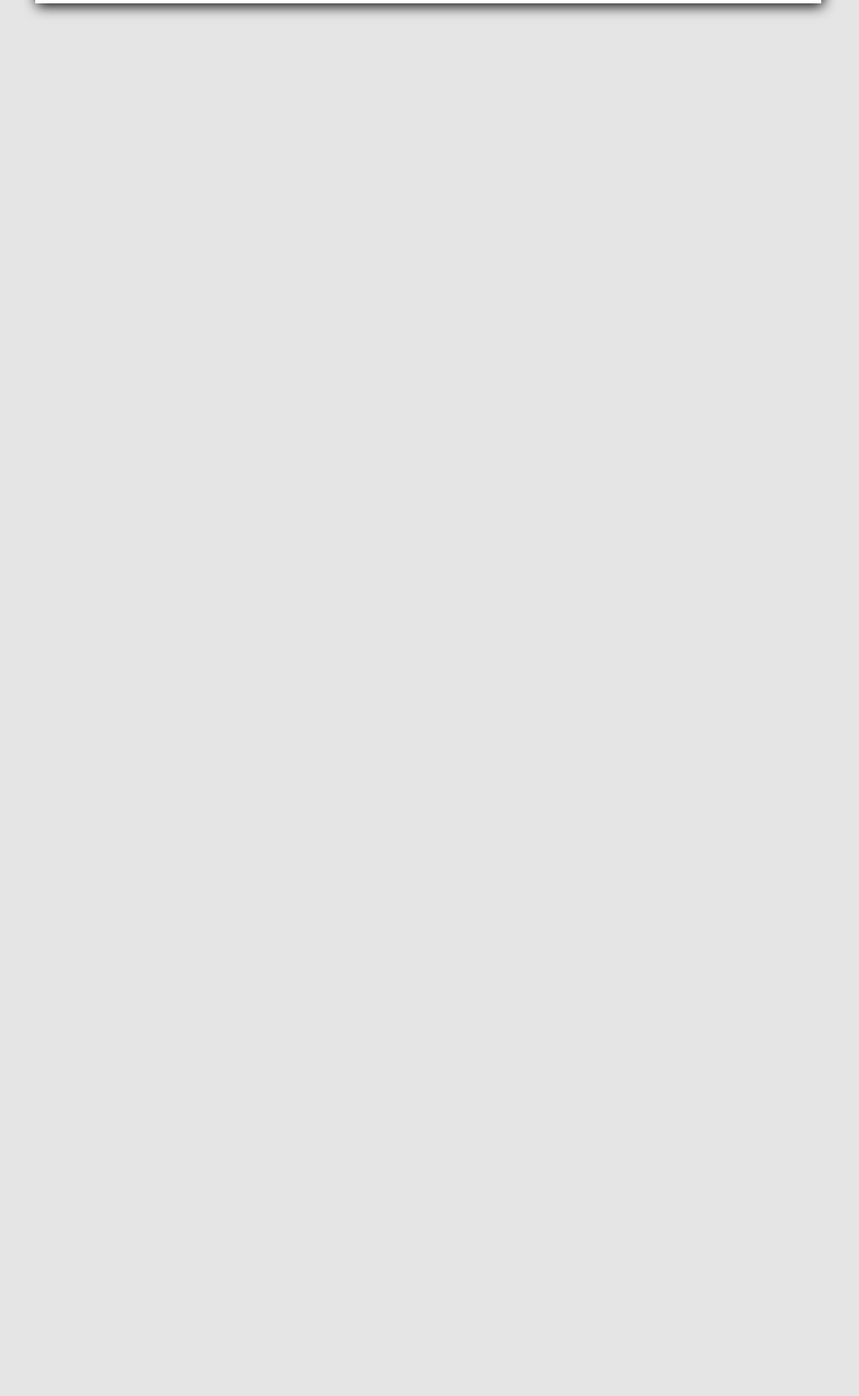
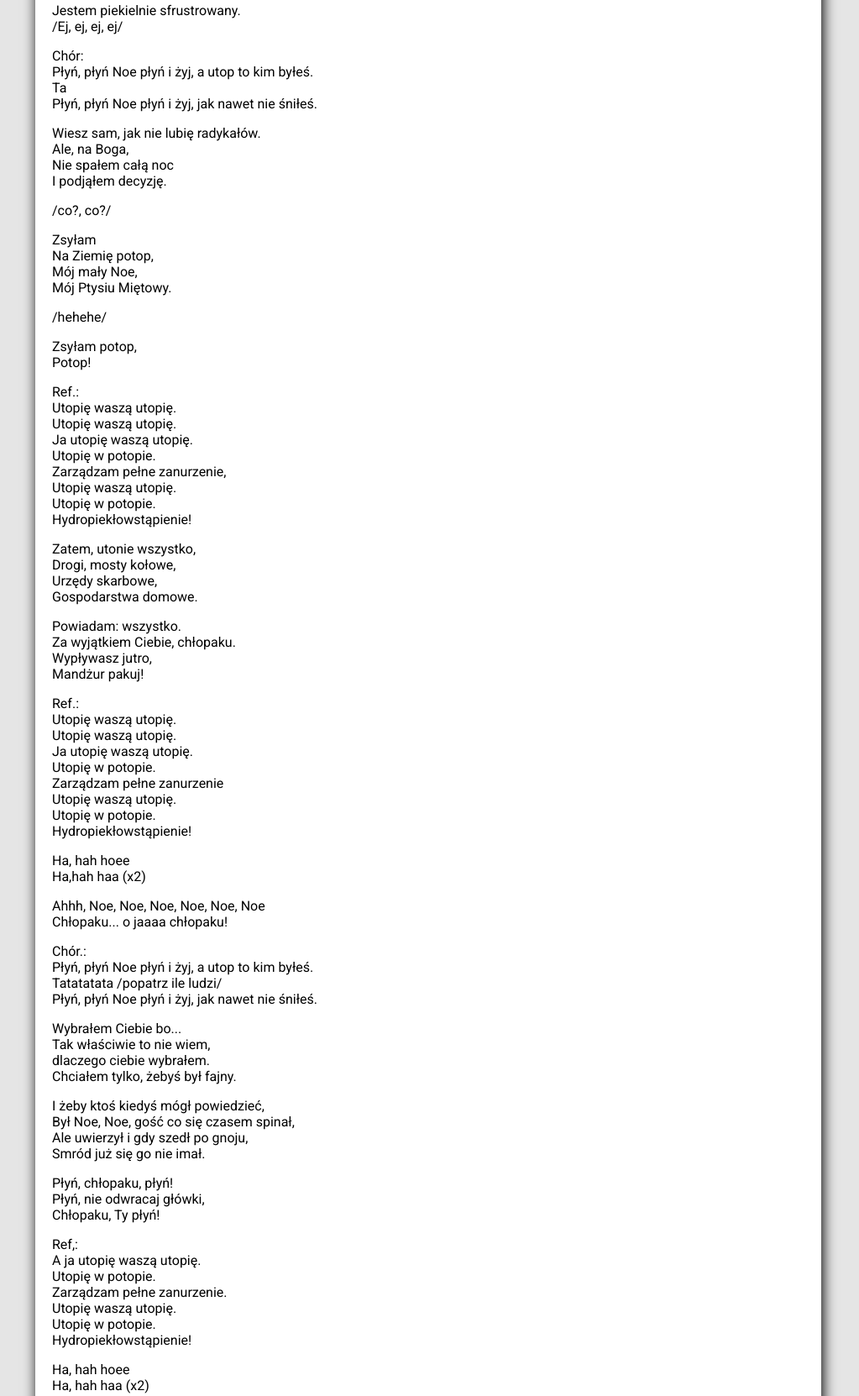
Before and after one commit to TC-Code/learning-git-3, a plain HTML site: page index.html in a window 1280 px wide. Shown: the part 391-2053 px from the top of the page at 84% size, without its empty margins (130-1153 px from the left). Before the commit the page ends 800 px from the top, so only its background shows below. Drawn offline with Linux system fonts and the light colour scheme.

Commit message:
Update content index.html

```diff
--- a/index.html
+++ b/index.html
@@ -6,13 +6,35 @@
     <title>Learning git</title>
     <link rel="stylesheet" type="text/css" href="../learning-git-3/style.css">
 </head>
+
 <body>
     <div class="content">
         <div class="text-1">
             <h3>Lao Che - Hydropiekłowstąpienie</h3>
-            <p>Chór: Jesteś wszechmogący,<br>Więc jak mogłem,<br>Obrazić Cię,<br>Następującymi grzechami?<br></p>
+            <p>Chór:<br>Jesteś wszechmogący,<br>Więc jak mogłem,<br>Obrazić Cię,<br>Następującymi grzechami?<br></p>
             <p>Słuchaj Noe,<br>Chciałbym na słówko..<br>Wiesz, tak między nami to,<br>Jestem człowiekiem zaniepokojonym.</p>
             <p>By rzec - rozczarowanym.<br>Bo miałem ambicję, stworzyć taką rezolutną rasę.<br>A wyście to tak, po ludzku,<br>Po ludzku spartolili.</p>
+            <p>Jestem piekielnie sfrustrowany.<br>/Ej, ej, ej, ej/
+            </p>
+            <p>Chór:<br>Płyń, płyń Noe płyń i żyj, a utop to kim byłeś.<br>Ta<br>Płyń, płyń Noe płyń i żyj, jak nawet nie śniłeś.</p>
+            <p>Wiesz sam, jak nie lubię radykałów.<br>Ale, na Boga,<br>Nie spałem całą noc<br>I podjąłem decyzję.</p>
+            <p>/co?, co?/</p>
+            <p>Zsyłam<br>Na Ziemię potop,<br>Mój mały Noe,<br>Mój Ptysiu Miętowy.</p>
+            <p>/hehehe/</p>
+            <p>Zsyłam potop,<br>Potop!
+                <p/>
+                <p>Ref.:<br>Utopię waszą utopię.<br>Utopię waszą utopię.<br>Ja utopię waszą utopię.<br>Utopię w potopie.<br>Zarządzam pełne zanurzenie,<br>Utopię waszą utopię.<br>Utopię w potopie.<br> Hydropiekłowstąpienie!</p>
+                <p>Zatem, utonie wszystko,<br>Drogi, mosty kołowe,<br>Urzędy skarbowe,<br>Gospodarstwa domowe.</p>
+                <p>Powiadam: wszystko.<br>Za wyjątkiem Ciebie, chłopaku.<br>Wypływasz jutro,<br>Mandżur pakuj!</p>
+                <p>Ref.:<br>Utopię waszą utopię.<br>Utopię waszą utopię.<br>Ja utopię waszą utopię.<br>Utopię w potopie.<br>Zarządzam pełne zanurzenie<br>Utopię waszą utopię.<br>Utopię w potopie.<br>Hydropiekłowstąpienie!</p>
+                <p>Ha, hah hoee<br>Ha,hah haa (x2)</p>
+                <p>Ahhh, Noe, Noe, Noe, Noe, Noe, Noe<br>Chłopaku... o jaaaa chłopaku!</p>
+                <p>Chór.:<br>Płyń, płyń Noe płyń i żyj, a utop to kim byłeś.<br>Tatatatata /popatrz ile ludzi/<br>Płyń, płyń Noe płyń i żyj, jak nawet nie śniłeś.</p>
+                <p>Wybrałem Ciebie bo...<br>Tak właściwie to nie wiem,<br>dlaczego ciebie wybrałem.<br>Chciałem tylko, żebyś był fajny.</p>
+                <p>I żeby ktoś kiedyś mógł powiedzieć,<br>Był Noe, Noe, gość co się czasem spinał,<br>Ale uwierzył i gdy szedł po gnoju,<br>Smród już się go nie imał.</p>
+                <p>Płyń, chłopaku, płyń!<br>Płyń, nie odwracaj główki,<br>Chłopaku, Ty płyń!</p>
+                <p>Ref,:<br>A ja utopię waszą utopię.<br>Utopię w potopie.<br>Zarządzam pełne zanurzenie.<br>Utopię waszą utopię.<br>Utopię w potopie.<br>Hydropiekłowstąpienie!</p>
+                <p>Ha, hah hoee<br>Ha, hah haa (x2)</p>
         </div>
     </div>
 </body>
```
